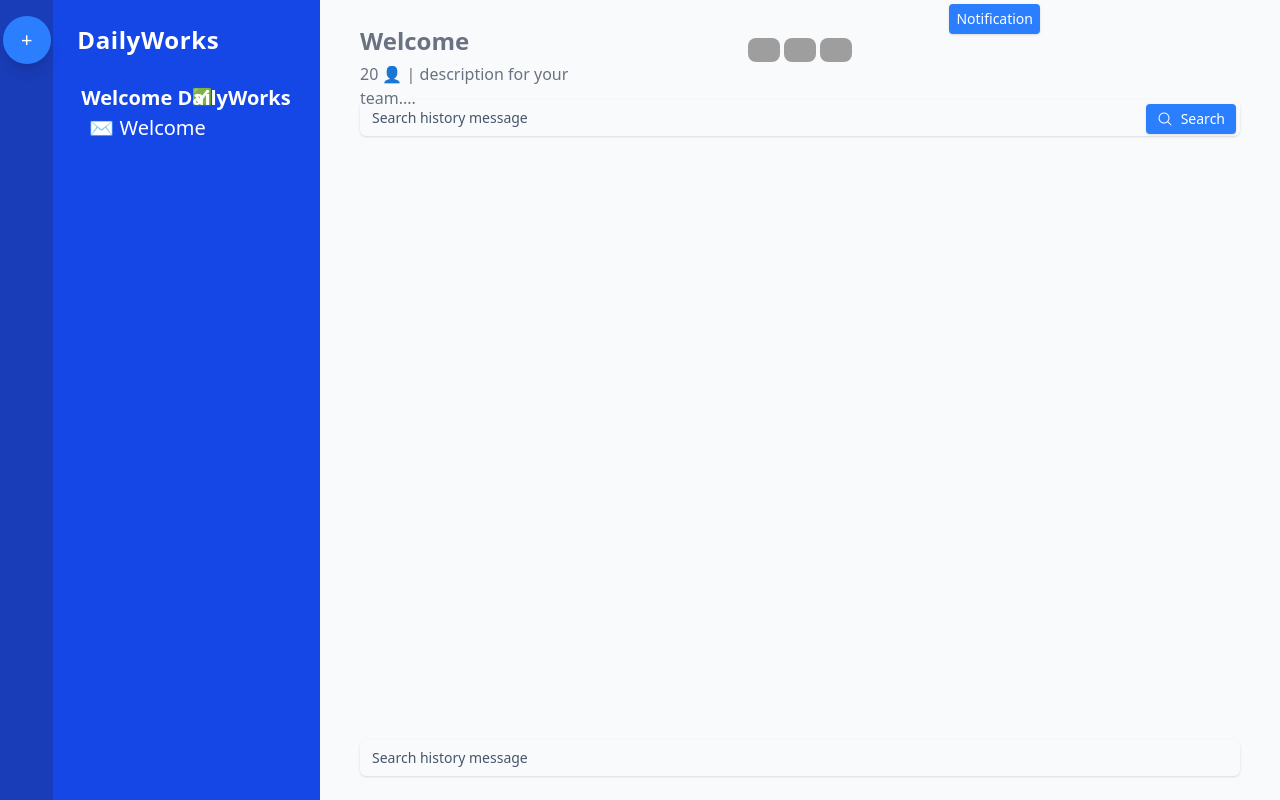
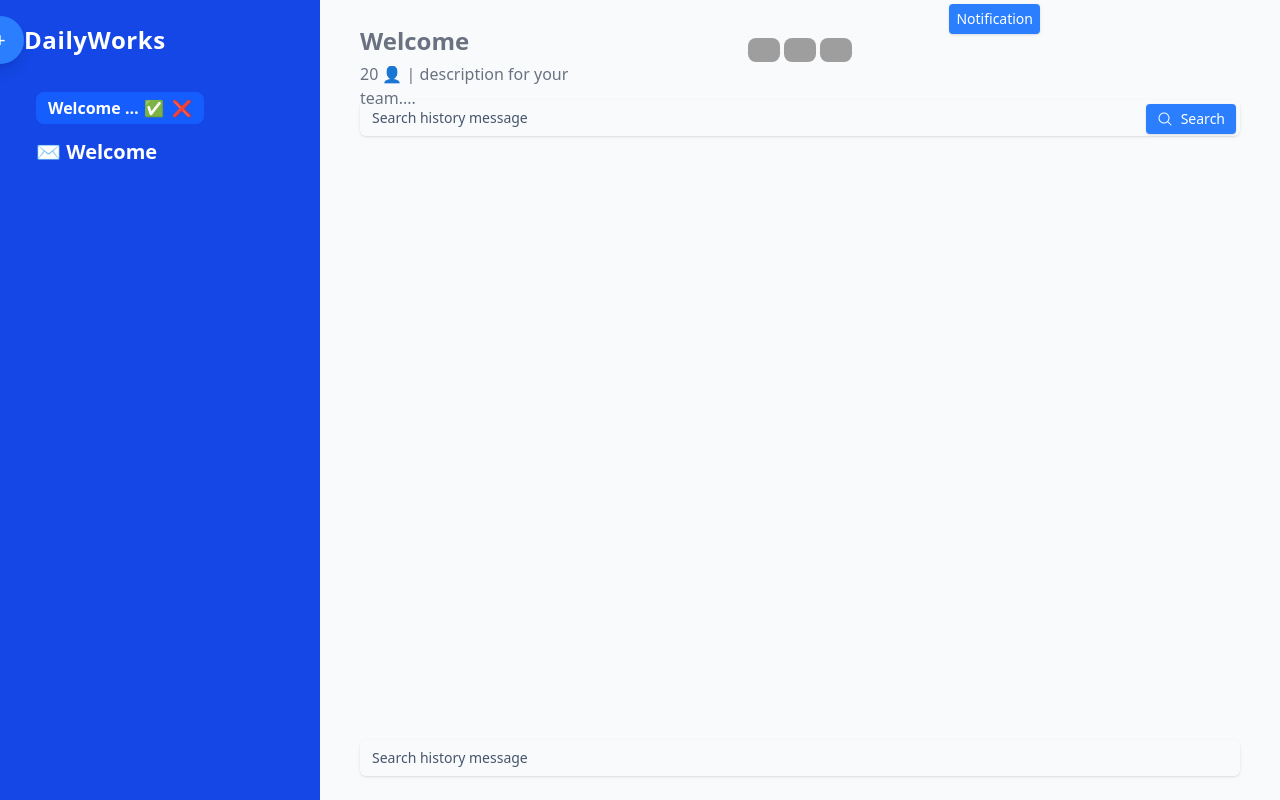
Before and after one commit to napatzzz/203-fe, a Vue app: page / in a window 1280 px wide. Built offline with nearby package versions, Linux system fonts and the light colour scheme; grey boxes are pictures that could not be loaded.

Commit message:
041 Update removeBranch Function and Update max width for branchname and channelname

```diff
--- a/src/App.vue
+++ b/src/App.vue
@@ -113,10 +113,13 @@
 
   visible.value = !visible.value;
 };
+const removeBranch = (branchId) => {
+  branchs.value = branchs.value.filter((branch) => branch.id !== branchId);
+};
 </script>
 
 <template>
-  <div class="grid grid-cols-[25%_auto] w-screen h-screen font-montserrat">
+  <div class="grid grid-cols-[25%_auto] w-screen h-screen font-montserrat ">
     <div class="bg-blue-600">
       <div class="flex h-screen text-white bg-blue-900">
         <div class="w-1/6 bg-blue-800 flex flex-col items-center py-4 relative">
@@ -138,17 +141,26 @@
               class="p-1 mb-2 bg-blue-700 rounded-md text-center cursor-pointer hover:bg-blue-600 transition mr-20"
             >
               <div>
-                <div class="flex flex-col">
-                  <h3 class="absolute rounded-md font-bold text-xl">
-                    {{ branch.bname }}
-                  </h3>
-                  <button
-                    @click="CreateChannel(branch.id)"
-                    class="rounded-md ml-24 self-end"
+                <div class="p-2 space-y-2 overflow-y-auto">
+                  <div
+                    class="flex items-center px-3 py-1 bg-blue-600 rounded-lg"
                   >
-                    ✅
-                  </button>
+                    <!-- ส่วนชื่อ Branch -->
+                    <h3 class="text-white font-bold flex-1 truncate max-w-50">
+                      {{ branch.bname }}
+                    </h3>
+                    <!-- ส่วนไอคอน ✅ ❌ -->
+                    <div class="flex space-x-2 shrink-0">
+                      <button @click="CreateChannel(branch.id)" class="text-green-500 hover:text-green-700">
+                        ✅
+                      </button>
+                      <button @click="removeBranch(branch.id)" class="text-red-500 hover:text-red-700">
+                        ❌
+                      </button>
+                    </div>
+                  </div>
                 </div>
+
                 <div
                   v-if="showForm === branch.id"
                   class="rounded-md h-84 bg-blue-500 m-10"
@@ -173,7 +185,7 @@
                     :key="index"
                     class="w- rounded-md text-xl text-left font-normal"
                   >
-                    <a class="" href="http://"> ✉️ {{ channel.name }}</a>
+                    <a  href="http://"><h4 class="text-white font-bold flex-1 truncate max-w-50">✉️ {{ channel.name }}</h4> </a>
                   </h1>
                 </div>
               </div>
```
